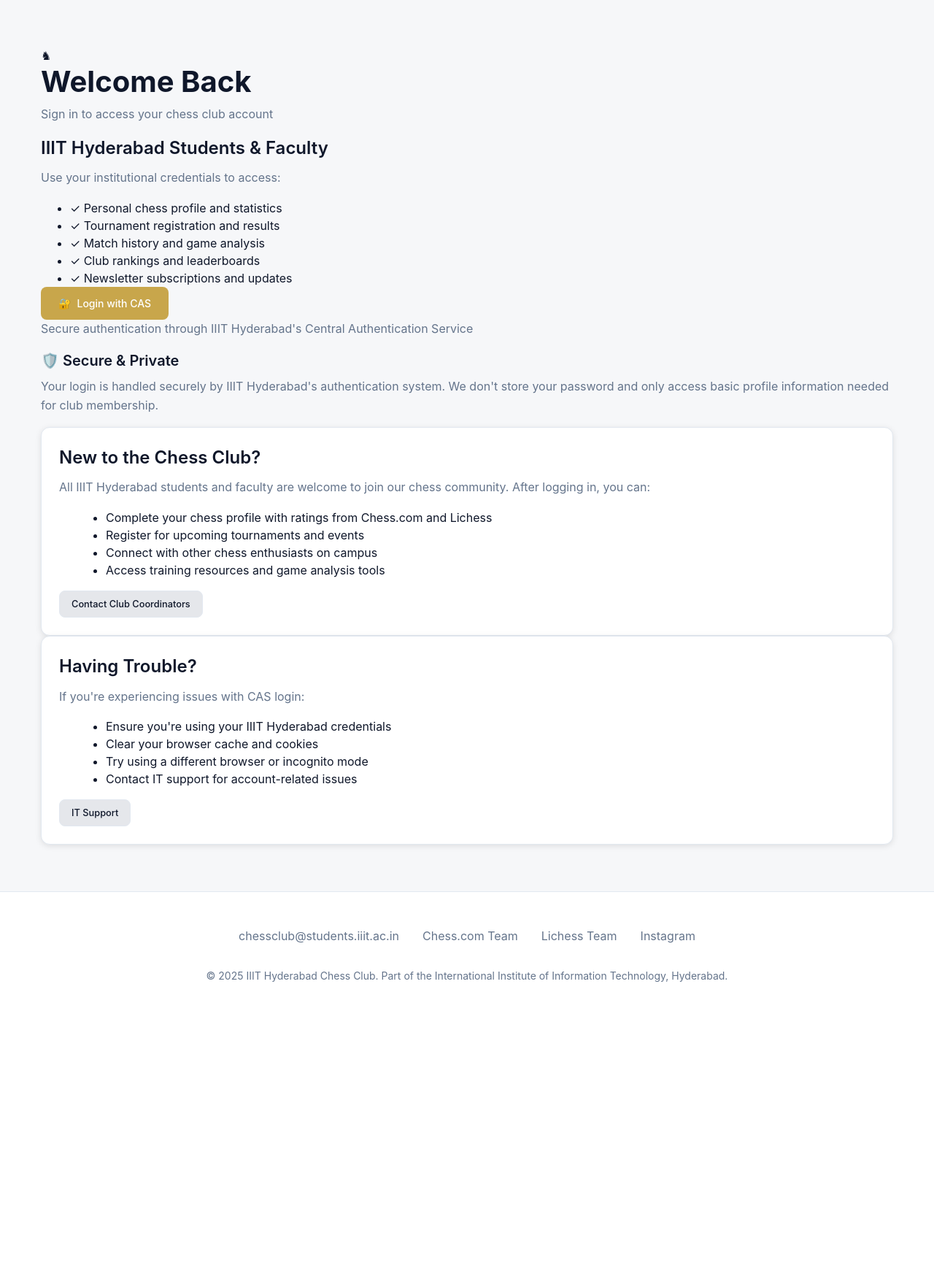
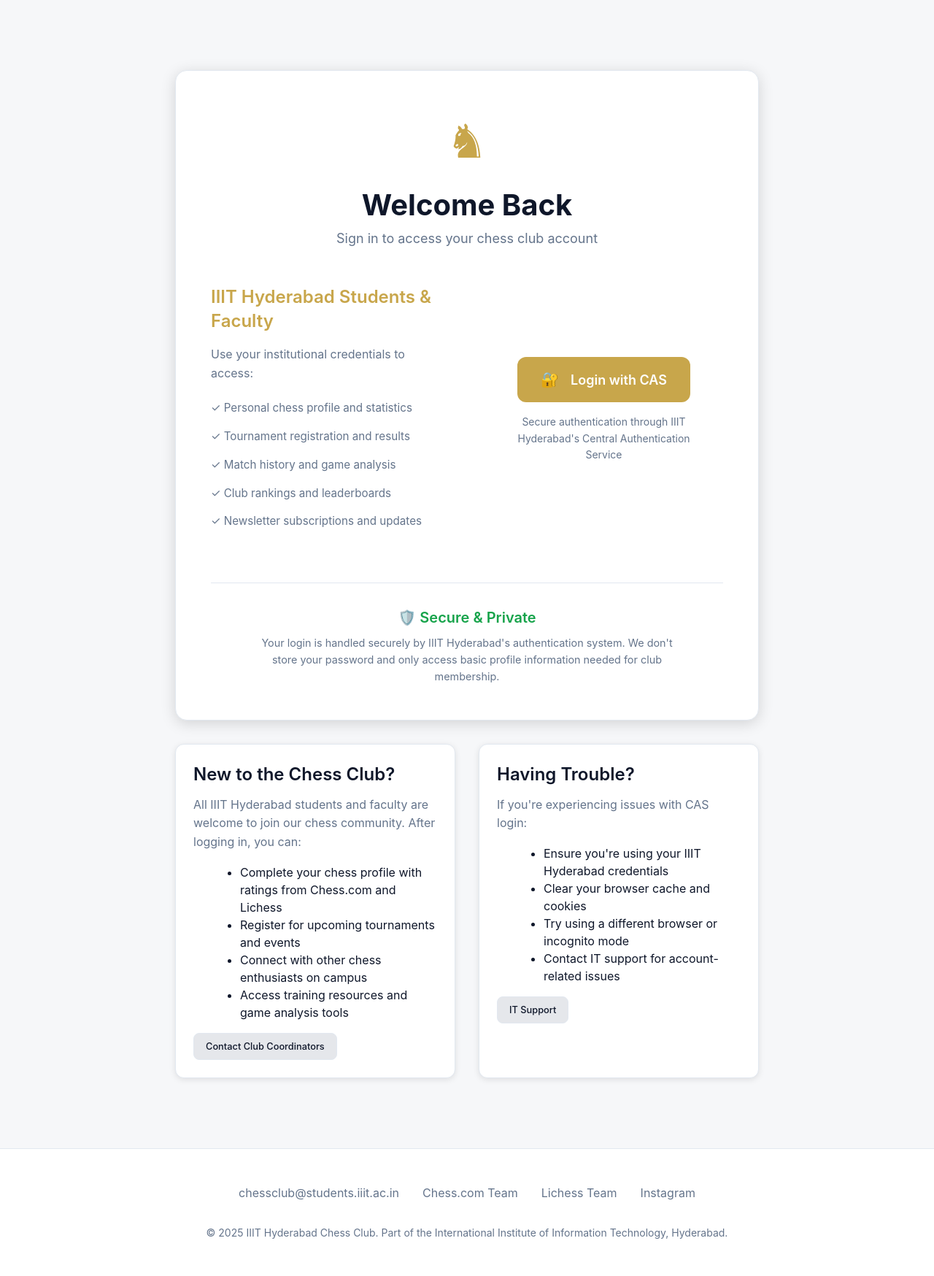
Before and after one commit to amitabh-anandpd/ChessClubIIIT, a Django app: page /login/ in a window 1280 px wide. Shown: the part 108-1856 px from the top of the page at 73% size. Before the commit the page ends 1453 px from the top, so only its background shows below. Run offline with Django 4.2, Linux system fonts and the light colour scheme.

Commit message:
Added login page's css

```diff
--- a/static/css/styles.css
+++ b/static/css/styles.css
@@ -918,6 +918,151 @@ html[data-theme="auto"] .nav-logo::before {
   font-size: 0.875rem;
 }
 
+/* Utility Classes */
+.sr-only {
+  position: absolute;
+  width: 1px;
+  height: 1px;
+  padding: 0;
+  margin: -1px;
+  overflow: hidden;
+  clip: rect(0, 0, 0, 0);
+  white-space: nowrap;
+  border: 0;
+}
+
+.mt-2 { margin-top: 0.5rem; }
+.mt-4 { margin-top: 1rem; }
+.mb-2 { margin-bottom: 0.5rem; }
+.mb-4 { margin-bottom: 1rem; }
+.mb-6 { margin-bottom: 1.5rem; }
+
+.hidden { display: none; }
+
+/* Smooth scroll */
+html {
+  scroll-behavior: smooth;
+}
+
+@media (prefers-reduced-motion: reduce) {
+  html {
+    scroll-behavior: auto;
+  }
+}
+/* Login Page Styles */
+.login-container {
+  max-width: 800px;
+  margin: 0 auto;
+  padding: 2rem 0;
+}
+
+.login-card {
+  background: var(--surface);
+  border-radius: 16px;
+  padding: 3rem;
+  box-shadow: 0 4px 20px var(--shadow-lg);
+  border: 1px solid var(--border);
+  margin-bottom: 2rem;
+}
+
+.login-header {
+  text-align: center;
+  margin-bottom: 3rem;
+}
+
+.login-icon {
+  font-size: 4rem;
+  color: var(--accent);
+  margin-bottom: 1rem;
+}
+
+.login-header h1 {
+  font-size: 2.5rem;
+  margin-bottom: 0.5rem;
+  color: var(--text);
+}
+
+.login-header p {
+  font-size: 1.125rem;
+  margin-bottom: 0;
+}
+
+.login-content {
+  display: grid;
+  grid-template-columns: 1fr 1fr;
+  gap: 3rem;
+  align-items: center;
+}
+
+.login-info h3 {
+  color: var(--accent);
+  margin-bottom: 1rem;
+}
+
+.login-features {
+  list-style: none;
+  padding: 0;
+  margin: 1rem 0;
+}
+
+.login-features li {
+  padding: 0.5rem 0;
+  color: var(--text-secondary);
+  font-size: 0.95rem;
+}
+
+.login-action {
+  text-align: center;
+}
+
+.btn-large {
+  padding: 1rem 2rem;
+  font-size: 1.125rem;
+  font-weight: 600;
+  border-radius: 12px;
+  min-width: 200px;
+}
+
+.login-btn-icon {
+  font-size: 1.25rem;
+  margin-right: 0.5rem;
+}
+
+.login-help {
+  margin-top: 1rem;
+  font-size: 0.875rem;
+  color: var(--text-secondary);
+  max-width: 280px;
+  margin-left: auto;
+  margin-right: auto;
+}
+
+.login-footer {
+  margin-top: 3rem;
+  padding-top: 2rem;
+  border-top: 1px solid var(--border);
+}
+
+.login-security {
+  text-align: center;
+}
+
+.login-security h4 {
+  color: var(--success);
+  margin-bottom: 0.5rem;
+}
+
+.login-security p {
+  font-size: 0.9rem;
+  max-width: 600px;
+  margin: 0 auto;
+}
+
+.login-additional {
+  display: grid;
+  grid-template-columns: 1fr 1fr;
+  gap: 2rem;
+}
 /* Responsive Design */
 @media (max-width: 768px) {
   .container {
```
Also changed, not shown: other parts of static/css/styles.css (+20 -33 lines).
